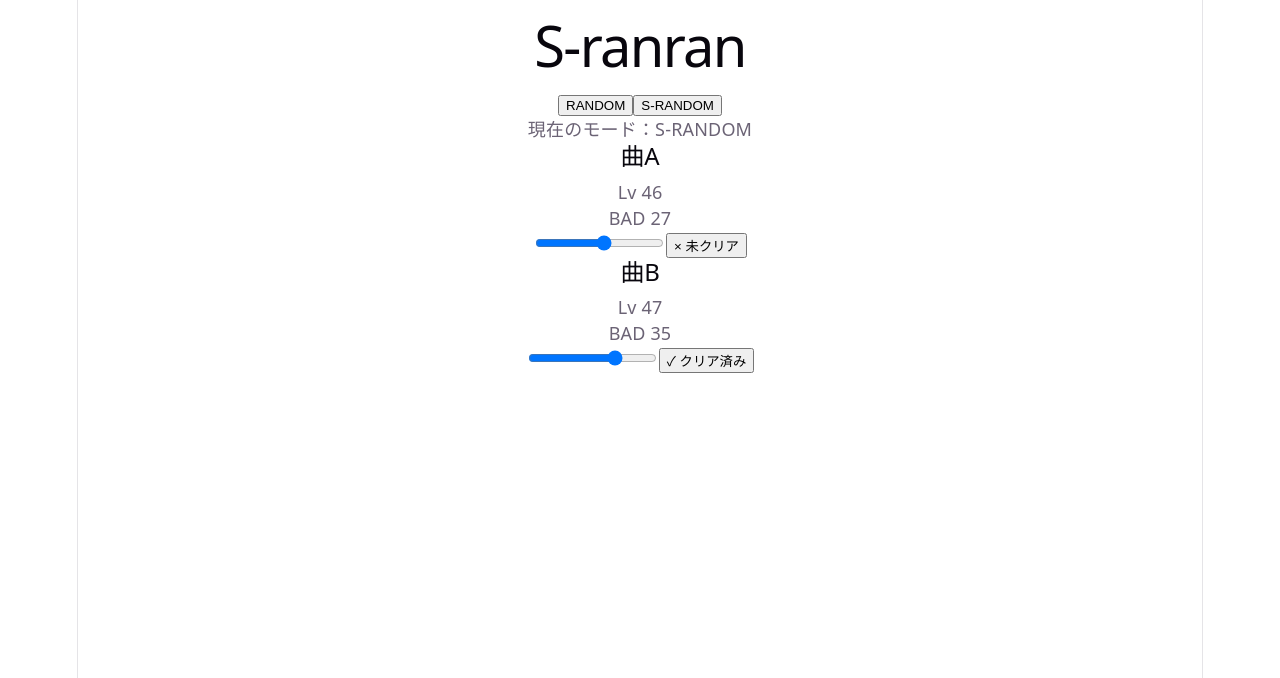
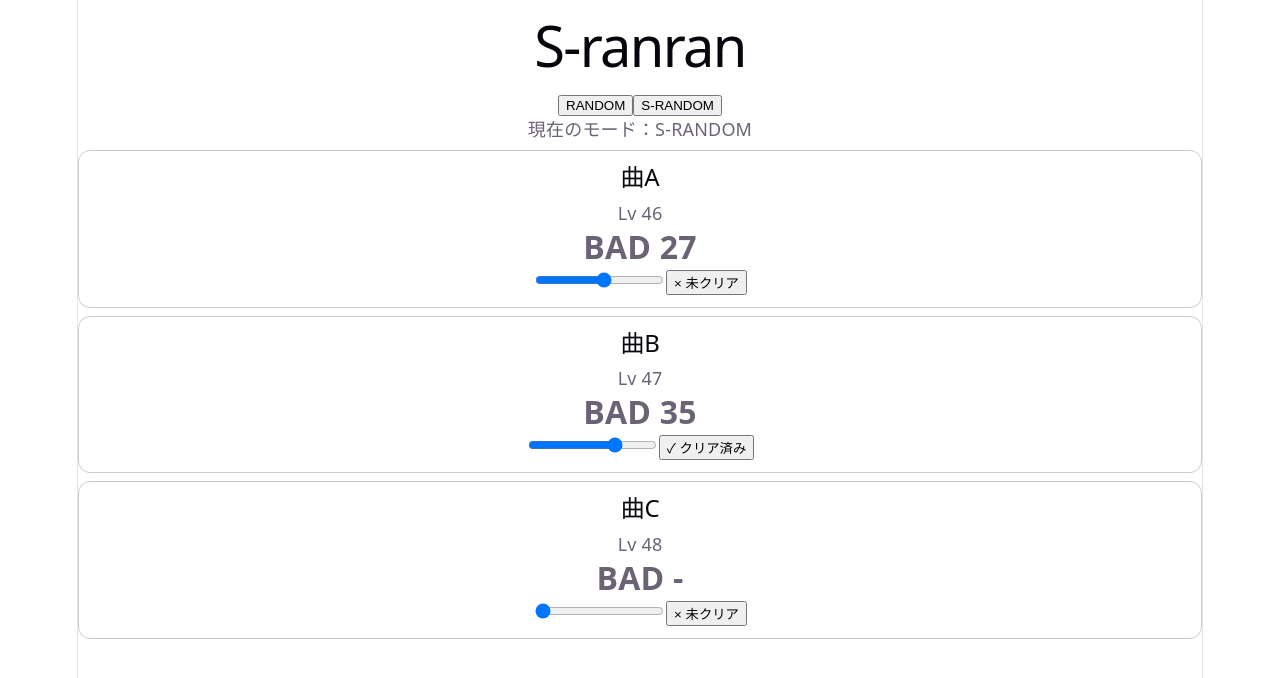
Before and after one commit to Chiya-22/S-ranran, a React (Vite) app: page / in a window 1280 px wide. Shown: the top 678 px of the page. Built offline with nearby package versions, Linux system fonts and the light colour scheme.

Commit message:
UI adjust

```diff
--- a/src/App.css
+++ b/src/App.css
@@ -15,6 +15,20 @@
     outline: 2px solid var(--accent);
     outline-offset: 2px;
   }
+}
+
+.song-row {
+  border: 1px solid #ccc;
+  border-radius: 12px;
+  padding: 12px;
+  margin: 8px 0;
+}
+
+.bad-display {
+  font-size: 32px;
+  font-weight: bold;
+  text-align: center;
+  margin: 8px 0;
 }
 
 .hero {
--- a/src/App.tsx
+++ b/src/App.tsx
@@ -1,33 +1,8 @@
 import SongRow from "./SongRow"
 import "./App.css"
 import { useState } from "react"
+import { initialSongs } from "./songs"
 
-const initialSongs = [
-  {
-    title: "曲A",
-    level: 46,
-    random: {
-      bad: 12,
-      cleared: true,
-    },
-    sRandom: {
-      bad: 27,
-      cleared: false,
-    },
-  },
-  {
-    title: "曲B",
-    level: 47,
-    random: {
-      bad: null,
-      cleared: false,
-    },
-    sRandom: {
-      bad: 35,
-      cleared: true,
-    },
-  },
-]
 
 function App() {
   const [mode, setMode] = useState<"RANDOM" | "S-RANDOM">("S-RANDOM")
--- a/src/SongRow.tsx
+++ b/src/SongRow.tsx
@@ -24,12 +24,14 @@ function SongRow({
   onClearedChange,
 }: SongRowProps) {
   return (
-    <div>
+    <div className="song-row">
       <h2>{song.title}</h2>
 
       <p>Lv {song.level}</p>
 
-      <p>BAD {record.bad ?? "-"}</p>
+      <div className="bad-display">
+        BAD {record.bad ?? "-"}
+        </div>
 
       <input
         type="range"
--- /dev/null
+++ b/src/songs.ts
@@ -0,0 +1,38 @@
+export const initialSongs = [
+  {
+    title: "曲A",
+    level: 46,
+    random: {
+      bad: 12,
+      cleared: true,
+    },
+    sRandom: {
+      bad: 27,
+      cleared: false,
+    },
+  },
+  {
+    title: "曲B",
+    level: 47,
+    random: {
+      bad: null,
+      cleared: false,
+    },
+    sRandom: {
+      bad: 35,
+      cleared: true,
+    },
+  },
+  {
+  title: "曲C",
+  level: 48,
+  random: {
+    bad: null,
+    cleared: false,
+  },
+  sRandom: {
+    bad: null,
+    cleared: false,
+  },
+},
+]
```
